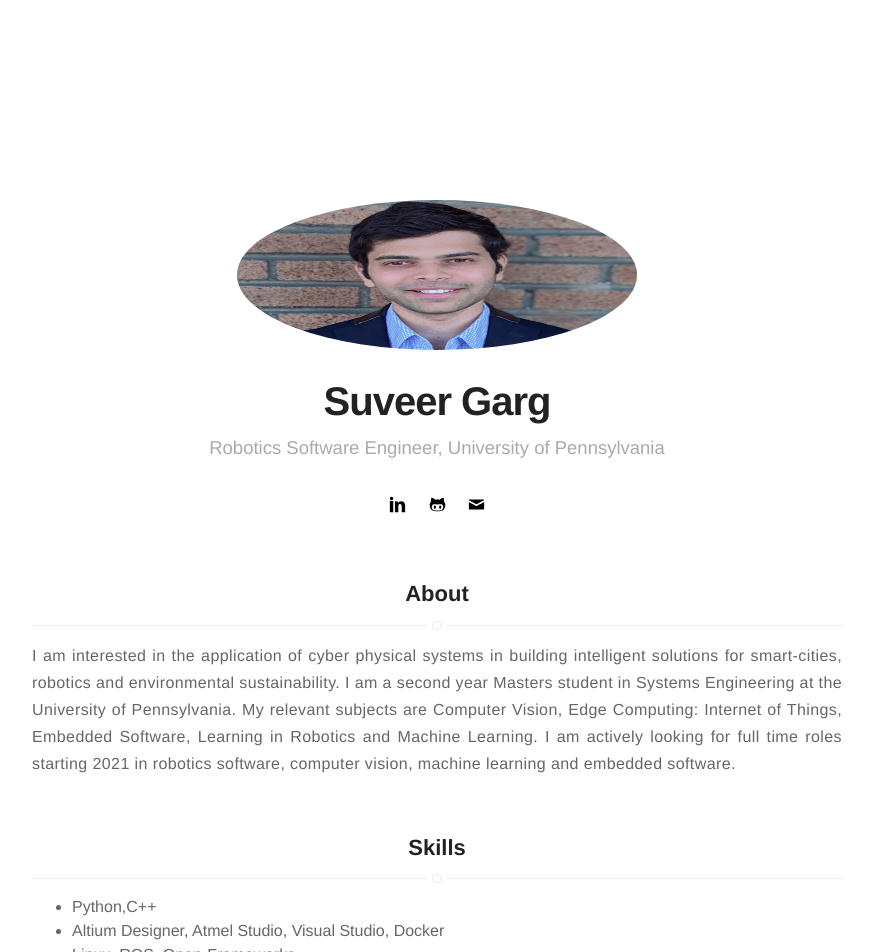
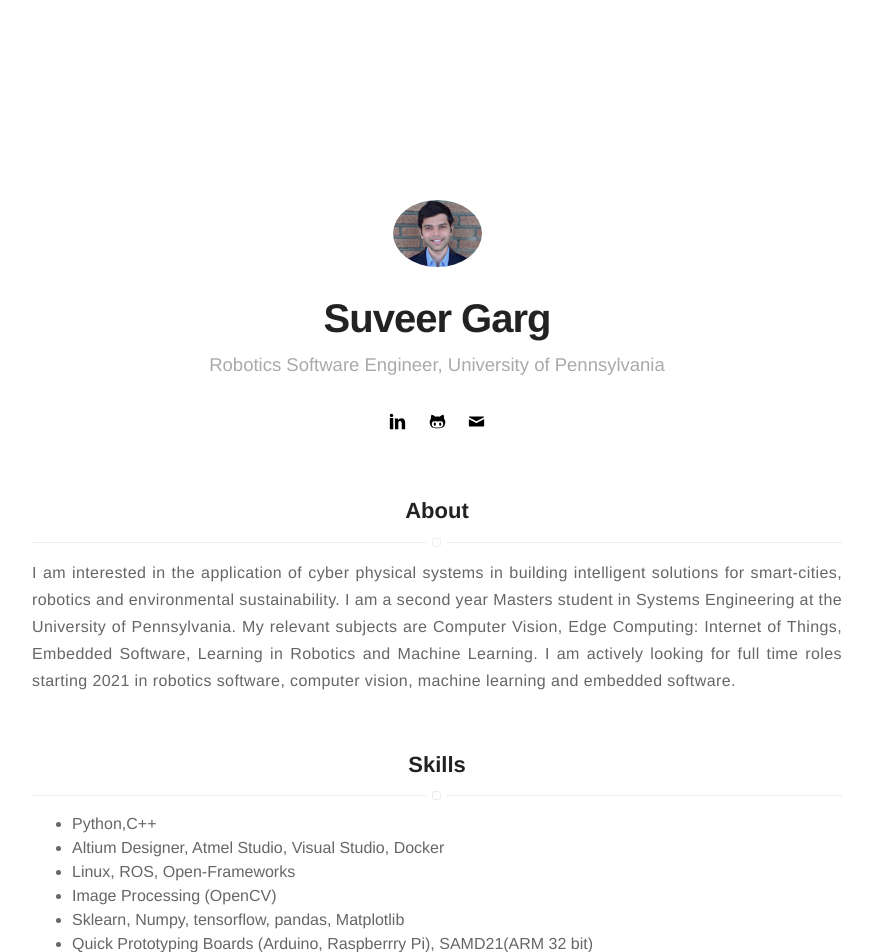
Before and after one commit to suveergarg/suveergarg.github.io, a Jekyll site: the page built from index.html, in a window 1280 px wide. Shown: the top 952 px of the page, without its empty margins (203-1076 px from the left). Built offline with Jekyll 4.4.1, drawn with Linux system fonts in a browser that asks for light colours.

Commit message:
size changes

```diff
--- a/_includes/header.html
+++ b/_includes/header.html
@@ -1,6 +1,6 @@
 <header class="header-home {% if site.animation %}animated{% endif %}">
     <span class="link">
-        <img class="selfie" width="400" height="150" alt="{{ site.name }}" src="{% if site.external-image %}{{ site.picture }}{% else %}{{ site.url }}/{{ site.picture }}{% endif %}" />
+        <img class="selfie" width="89" height="67" alt="{{ site.name }}" src="{% if site.external-image %}{{ site.picture }}{% else %}{{ site.url }}/{{ site.picture }}{% endif %}" />
     </span>
 
     <h1 class="title">{{ site.name }}</h1>
```
